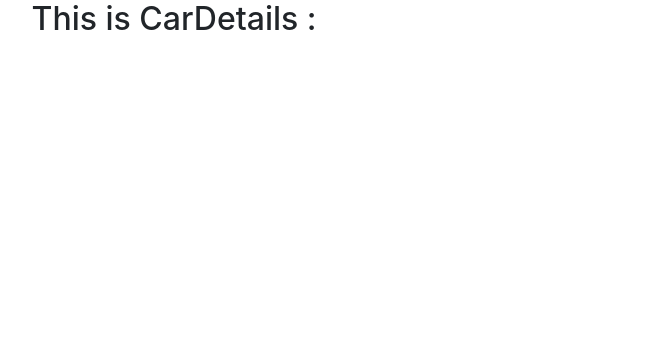
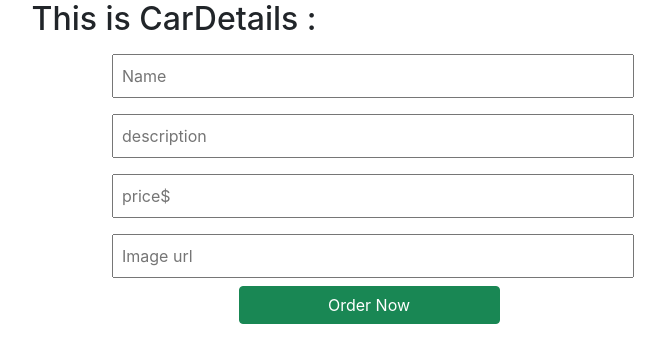
Before and after one commit to MdHasanRaju/FASTZone-client-site, a React (Create React App) app: page /cars/1 in a window 1280 px wide. Shown: the top 362 px of the page, without its empty margins (466-1131 px from the left). Built offline with nearby package versions, Linux system fonts and the light colour scheme; no server answers.

Commit message:
order added

```diff
--- a/src/pages/Home/CarDetails/CarDetails.js
+++ b/src/pages/Home/CarDetails/CarDetails.js
@@ -1,11 +1,38 @@
 import React from 'react';
+import { useForm } from "react-hook-form";
 import { useState, useEffect } from "react";
 import { useParams } from 'react-router';
+import useAuth from '../../../Hooks/useAuth';
 
 const CarDetails = () => {
     const [carDetails, setCarDetails] = useState({});
-    const {carId} = useParams()
-    console.log(carDetails)
+    const {carId} = useParams();
+    const {user} = useAuth();
+    // console.log(carDetails, user);
+
+    const {
+      register,
+      handleSubmit,
+      watch,
+      formState: { errors },
+    } = useForm();
+
+    const onSubmit = (data) => {
+       data.email = user?.email;
+       console.log(data);
+       fetch("http://localhost:5000/addOrders", {
+          method: "POST",
+          headers: {
+            "content-type": "application/json",
+          },
+          body: JSON.stringify(data),
+        })
+          .then((res) => res.json())
+          .then((result) => {
+            console.log(result);
+          });
+
+    };
 
     useEffect(() => {
        fetch(`http://localhost:5000/singleCar/${carId}`)
@@ -19,12 +46,58 @@ const CarDetails = () => {
       <div>
         <h2>This is CarDetails : {carDetails?.name}</h2>
         <div className="container row">
+          <div className="col-md-6 text-start">
+            <img style={{ width: "75%" }} src={carDetails?.img} alt="" />
+            <h5 className="w-75">{carDetails?.name}</h5>
+            <p className="w-75">{carDetails?.description}</p>
+            <p className="w-75">{carDetails?.price}</p>
+          </div>
+
           <div className="col-md-6">
-                    <img src={carDetails?.img} alt="" />
-                    <p>{carDetails?.description}</p>
-                </div>
-                <div className="col-md-6">
+            <form onSubmit={handleSubmit(onSubmit)}>
+              <input
+                {...register("name", { required: true })}
+                defaultValue={carDetails?.name}
+                placeholder="Name"
+                className="p-2 m-2 w-100"
+              />
+              <br />
+              <input
+                {...register("description", { required: true })}
+                defaultValue={carDetails?.description}
+                placeholder="description"
+                className="p-2 m-2"
+                className="p-2 m-2 w-100"
 
+              />
+              <br />
+              <input
+                type="number"
+                {...register("price", { required: true })}
+                defaultValue={carDetails?.price}
+                placeholder="price$"
+                className="p-2 m-2"
+                className="p-2 m-2 w-100"
+              />
+              <br />
+
+              <input
+                {...register("img", { required: true })}
+                defaultValue={carDetails?.img}
+                placeholder="Image url"
+                className="p-2 m-2"
+                className="p-2 m-2 w-100"
+              />
+              <br />
+
+              {errors.exampleRequired && <span>This field is required</span>}
+
+              <input
+                type="submit"
+                value="Order Now"
+                className="btn btn-success ms-2 w-50"
+              />
+            </form>
           </div>
         </div>
       </div>
```
Lines whose indentation alone changed are shown as unchanged.
